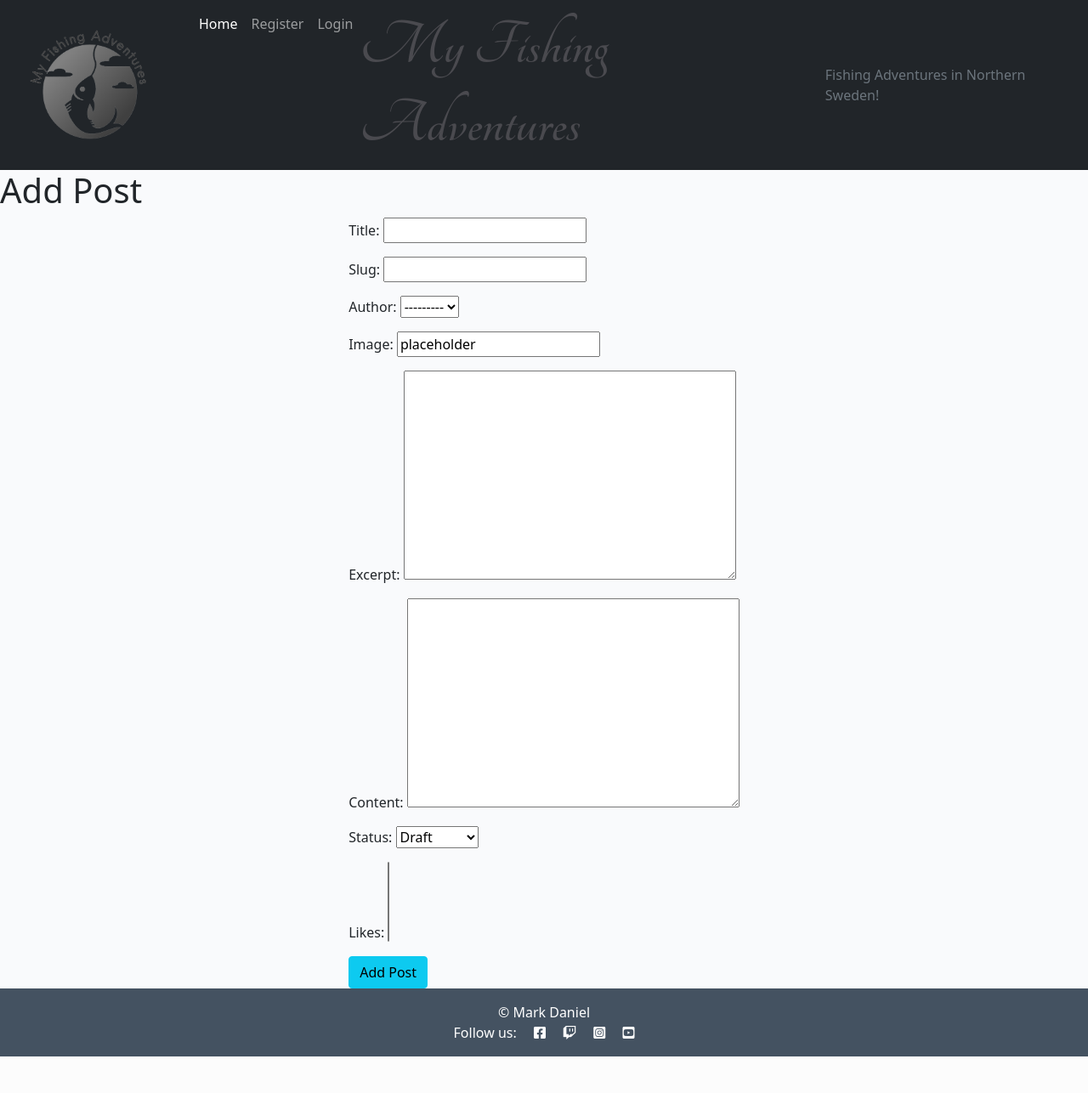
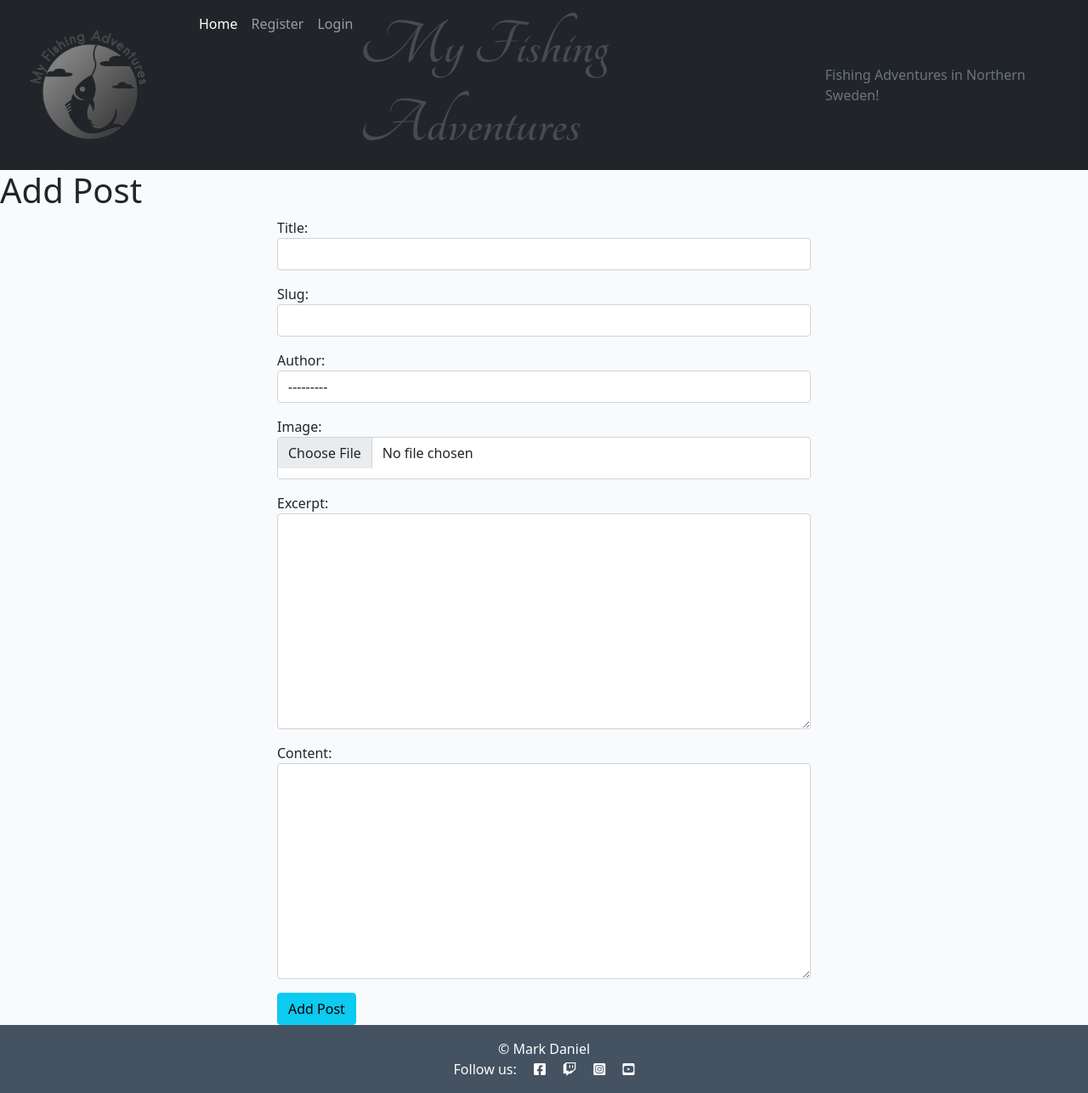
Before and after one commit to markdaniel1982/MD82-P4, a Django app: page /add_post.html/ in a window 1280 px wide. Shown: the whole page at 85% size. Before the commit the page ends 1243 px from the top, so only its background shows below. Run offline with Django 3.2, Linux system fonts and the light colour scheme; some libraries are stand-ins or nearby versions.

Commit message:
set all posts to published by default and fix styling on add post page

```diff
--- a/blog/forms.py
+++ b/blog/forms.py
@@ -1,5 +1,6 @@
 from .models import Comment, Post
 from django import forms
+from crispy_forms.helper import FormHelper
 
 
 class CommentForm(forms.ModelForm):
@@ -11,4 +12,20 @@ class CommentForm(forms.ModelForm):
 class PostForm(forms.ModelForm):
     class Meta:
         model = Post
-        fields = ('__all__')
+        fields = ('title',
+                  'slug',
+                  'author',
+                  'featured_image',
+                  'excerpt',
+                  'content',
+                  )
+
+        widgets = {
+            'title': forms.TextInput(attrs={'class': 'form-control'}),
+            'slug': forms.TextInput(attrs={'class': 'form-control'}),
+            'author': forms.Select(attrs={'class': 'form-control'}),
+            'featured_image': forms.ClearableFileInput(attrs={'class': 'form-control excerpt'}),
+            'excerpt': forms.Textarea(attrs={'class': 'form-control'}),
+            'content': forms.Textarea(attrs={'class': 'form-control'}),
+            'status': forms.Select(attrs={'class': 'form-control'})
+        }
--- a/blog/models.py
+++ b/blog/models.py
@@ -17,7 +17,7 @@ class Post(models.Model):
     updated_on = models.DateTimeField(auto_now=True)
     content = models.TextField()
     created_on = models.DateTimeField(auto_now_add=True)
-    status = models.IntegerField(choices=STATUS, default=0)
+    status = models.IntegerField(choices=STATUS, default=1)
     likes = models.ManyToManyField(
         User, related_name='blogpost_like', blank=True)
 
--- a/blog/views.py
+++ b/blog/views.py
@@ -4,7 +4,7 @@ from django.views.generic import CreateView
 from django.views.generic.edit import DeleteView
 from django.http import HttpResponseRedirect
 from .models import Post, Comment
-from .forms import CommentForm
+from .forms import CommentForm, PostForm
 from django.urls import reverse, reverse_lazy
 
 
@@ -91,5 +91,7 @@ class CommentDeleteView(DeleteView):
 
 class AddPostView(CreateView):
     model = Post
+    form_class = PostForm
     template_name = 'add_post.html'
-    fields = '__all__'
+
+    # fields = '__all__'
--- a/static/css/style.css
+++ b/static/css/style.css
@@ -48,6 +48,10 @@ body {
 .card {
     border: none;
     background-color: transparent;
+}
+
+.excerpt {
+    height: 50px;
 }
 
 /* The Modal (background) */
--- a/templates/add_post.html
+++ b/templates/add_post.html
@@ -3,12 +3,14 @@
 {% block content %}
 {% load crispy_forms_tags %}
 <h1>Add Post</h1>
-<div class="row justify-content-lg-center">
-    <div class="col-lg-auto">
-        <form method="POST">
-            {% csrf_token %}
-            {{ form.as_p }}
-            <button class='btn btn-info' type="submit" value="Post">Add Post</button>
+<div class="row">
+    <div class="mx-auto col-10 col-md-8 col-lg-6">
+        <div class="form-group">
+            <form method="POST">
+                {% csrf_token %}
+                {{ form.as_p }}
+                <button class='btn btn-info' type="submit" value="Post">Add Post</button>
+        </div>
     </div>
 </div>
 
```
Also changed, not shown: blog/migrations/0004_alter_post_status.py (added).
